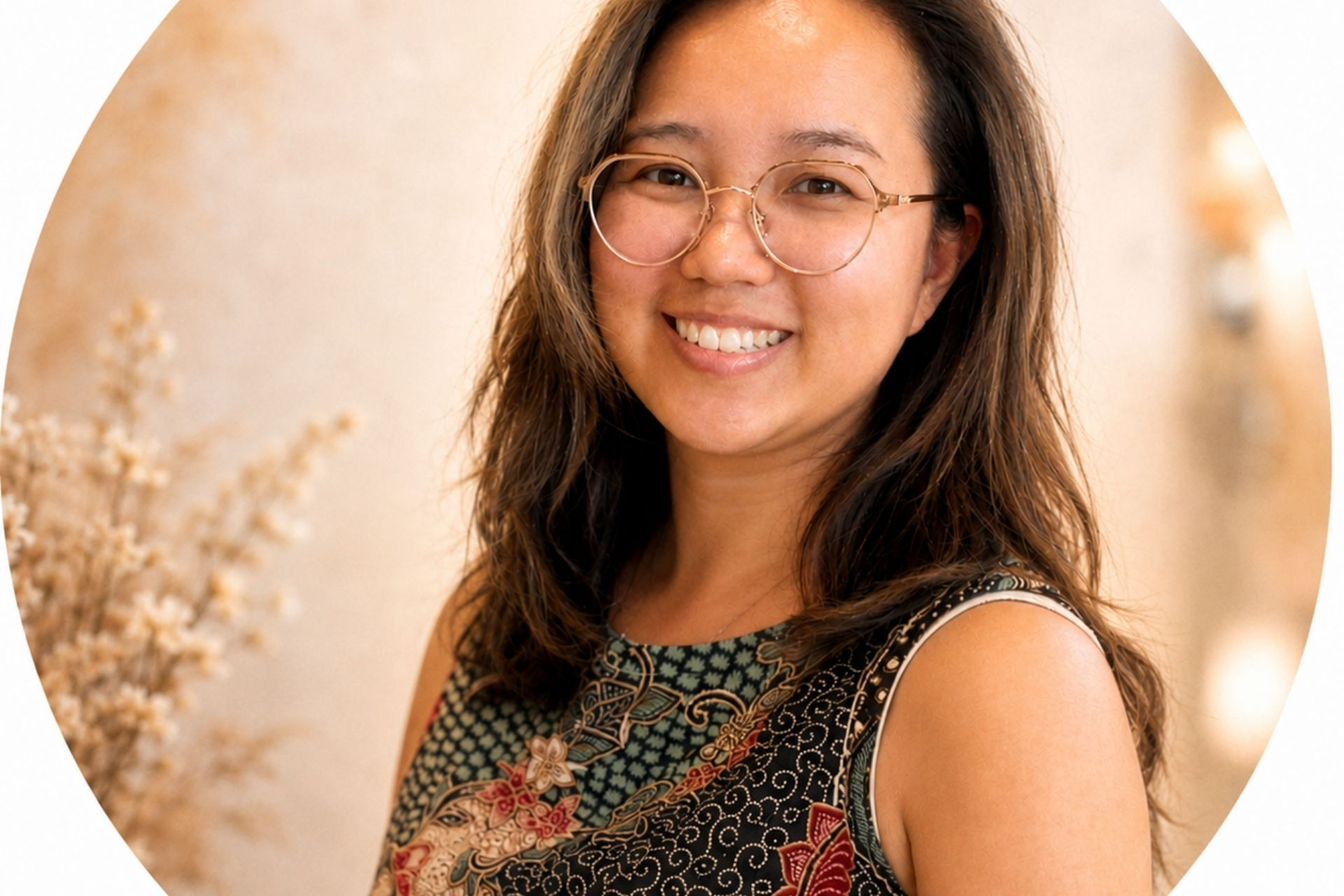
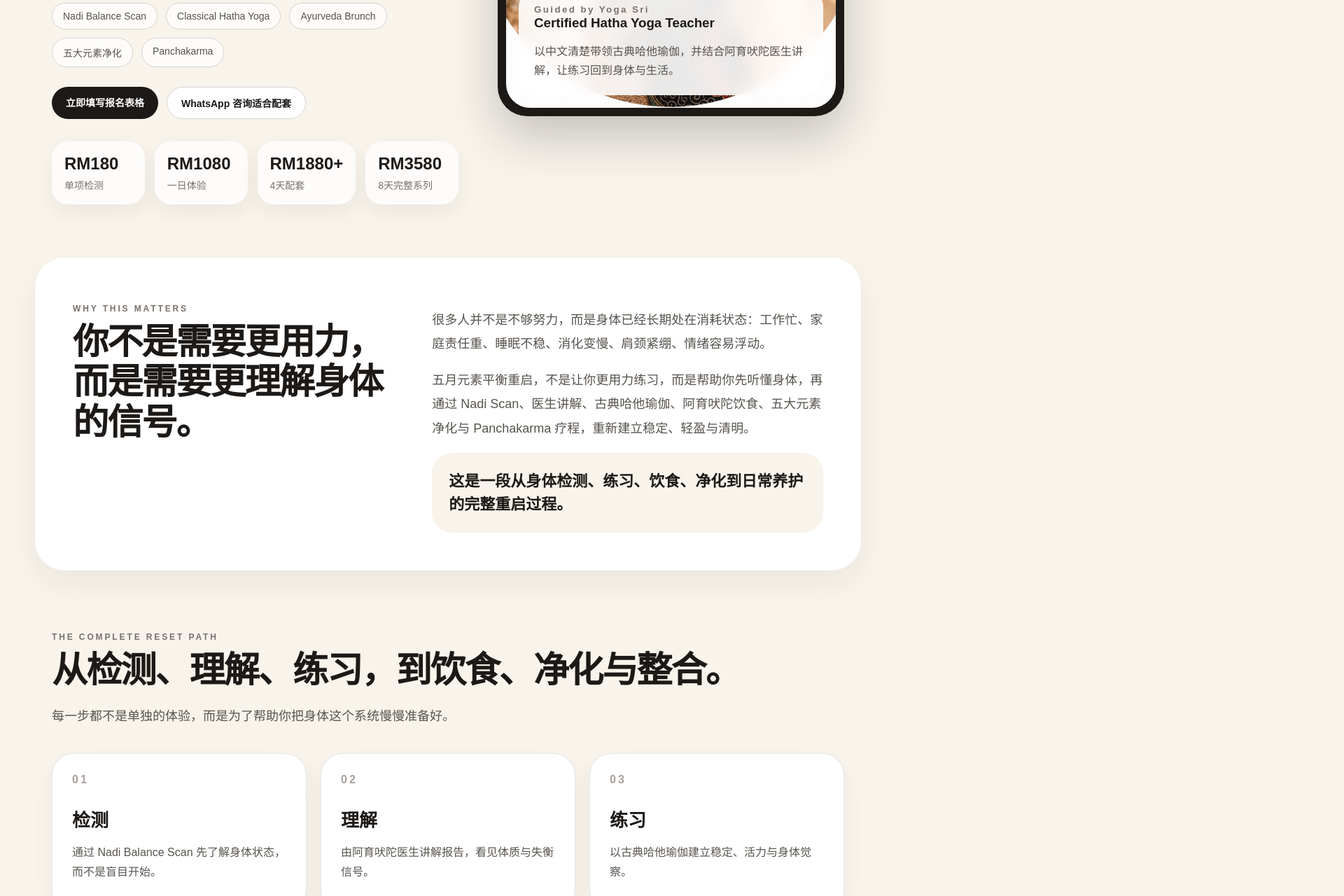
Before and after one commit to yogasriliew-source/yogasriwebsite, a Next.js app: page / in a window 1280 px wide. Shown: the part 700-1980 px from the top of the page at 70% size, 1920 px wide, since content can reach past the window. Built offline with nearby package versions, Linux system fonts and the light colour scheme.

Commit message:
Update globals.css

```diff
--- a/app/globals.css
+++ b/app/globals.css
@@ -1,6 +1,6 @@
-@tailwind base;
-@tailwind components;
-@tailwind utilities;
+* {
+  box-sizing: border-box;
+}
 
 html {
   scroll-behavior: smooth;
@@ -8,4 +8,466 @@ html {
 
 body {
   margin: 0;
+  background: #f8f4ec;
+  color: #1c1917;
+  font-family: Arial, "PingFang SC", "Microsoft YaHei", sans-serif;
 }
+
+a {
+  color: inherit;
+  text-decoration: none;
+}
+
+main {
+  overflow: hidden;
+}
+
+.nav {
+  position: sticky;
+  top: 0;
+  z-index: 20;
+  display: flex;
+  align-items: center;
+  justify-content: space-between;
+  gap: 24px;
+  padding: 18px 6%;
+  background: rgba(248, 244, 236, 0.92);
+  backdrop-filter: blur(16px);
+  border-bottom: 1px solid rgba(120, 113, 108, 0.18);
+}
+
+.logo {
+  font-weight: 700;
+  letter-spacing: 0.18em;
+  font-size: 14px;
+}
+
+.nav-links {
+  display: flex;
+  gap: 26px;
+  font-size: 14px;
+  color: #57534e;
+}
+
+.nav-btn,
+.btn {
+  border-radius: 999px;
+  padding: 12px 20px;
+  font-weight: 700;
+  font-size: 14px;
+  display: inline-block;
+}
+
+.nav-btn,
+.btn-dark {
+  background: #1c1917;
+  color: white;
+}
+
+.btn-light {
+  border: 1px solid #d6d3d1;
+  background: white;
+  color: #1c1917;
+}
+
+.section {
+  max-width: 1180px;
+  margin: 0 auto;
+  padding: 76px 24px;
+}
+
+.hero {
+  display: grid;
+  grid-template-columns: 1.08fr 0.92fr;
+  gap: 56px;
+  align-items: center;
+}
+
+.eyebrow,
+.label {
+  color: #78716c;
+  font-size: 12px;
+  font-weight: 700;
+  letter-spacing: 0.24em;
+  text-transform: uppercase;
+}
+
+h1 {
+  font-size: clamp(42px, 6vw, 76px);
+  line-height: 1.08;
+  letter-spacing: -0.05em;
+  margin: 24px 0;
+}
+
+h2 {
+  font-size: clamp(34px, 4vw, 54px);
+  line-height: 1.12;
+  letter-spacing: -0.04em;
+  margin: 12px 0 20px;
+}
+
+h3 {
+  margin: 0;
+}
+
+.hero-subtitle,
+.section-subtitle,
+.text-block p {
+  color: #57534e;
+  font-size: 18px;
+  line-height: 1.9;
+}
+
+.pill-row,
+.cta-row {
+  display: flex;
+  flex-wrap: wrap;
+  gap: 12px;
+  margin-top: 28px;
+}
+
+.pill-row span {
+  border: 1px solid #d6d3d1;
+  background: rgba(255, 255, 255, 0.72);
+  border-radius: 999px;
+  padding: 10px 15px;
+  font-size: 14px;
+  color: #57534e;
+}
+
+.stats {
+  display: grid;
+  grid-template-columns: repeat(4, 1fr);
+  gap: 14px;
+  margin-top: 32px;
+}
+
+.stats div {
+  background: rgba(255, 255, 255, 0.78);
+  border-radius: 24px;
+  padding: 18px;
+  box-shadow: 0 12px 30px rgba(28, 25, 23, 0.06);
+}
+
+.stats strong {
+  display: block;
+  font-size: 24px;
+}
+
+.stats span {
+  display: block;
+  color: #78716c;
+  font-size: 14px;
+  margin-top: 6px;
+}
+
+.hero-image-card {
+  position: relative;
+  background: #1c1917;
+  border-radius: 42px;
+  padding: 12px;
+  box-shadow: 0 28px 70px rgba(28, 25, 23, 0.24);
+}
+
+.hero-image-card img {
+  width: 100%;
+  height: 560px;
+  object-fit: cover;
+  object-position: center;
+  border-radius: 34px;
+  display: block;
+}
+
+.profile-note {
+  position: absolute;
+  left: 30px;
+  right: 30px;
+  bottom: 30px;
+  background: rgba(255, 255, 255, 0.9);
+  border-radius: 28px;
+  padding: 22px;
+  backdrop-filter: blur(10px);
+}
+
+.profile-note small {
+  color: #78716c;
+  letter-spacing: 0.18em;
+  font-weight: 700;
+}
+
+.profile-note p {
+  color: #57534e;
+  line-height: 1.7;
+  margin-bottom: 0;
+}
+
+.white-box {
+  background: white;
+  border-radius: 42px;
+  padding: 54px;
+  box-shadow: 0 18px 45px rgba(28, 25, 23, 0.06);
+}
+
+.two-col {
+  display: grid;
+  grid-template-columns: 0.9fr 1.1fr;
+  gap: 56px;
+}
+
+.quote {
+  background: #f8f4ec;
+  border-radius: 28px;
+  padding: 24px;
+  font-size: 22px;
+  font-weight: 700;
+  line-height: 1.5;
+}
+
+.journey-grid,
+.program-grid {
+  display: grid;
+  gap: 20px;
+  margin-top: 36px;
+}
+
+.journey-grid {
+  grid-template-columns: repeat(3, 1fr);
+}
+
+.journey-card,
+.program-card,
+.mini-card,
+.payment-box,
+.faq-box {
+  background: white;
+  border: 1px solid rgba(120, 113, 108, 0.16);
+  border-radius: 32px;
+  padding: 28px;
+  box-shadow: 0 14px 35px rgba(28, 25, 23, 0.05);
+}
+
+.journey-card span {
+  color: #a8a29e;
+  font-weight: 700;
+  letter-spacing: 0.2em;
+}
+
+.journey-card h3 {
+  margin-top: 28px;
+  font-size: 26px;
+}
+
+.journey-card p,
+.mini-card p,
+.program-card p,
+.program-card li {
+  color: #57534e;
+  line-height: 1.7;
+}
+
+.audience-grid {
+  display: grid;
+  grid-template-columns: 0.9fr 1.1fr;
+  gap: 24px;
+}
+
+.dark-box,
+.final-cta {
+  background: #1c1917;
+  color: white;
+  border-radius: 42px;
+  padding: 42px;
+}
+
+.dark-box .label,
+.final-cta .label {
+  color: #d6d3d1;
+}
+
+.audience-cards {
+  display: grid;
+  grid-template-columns: repeat(2, 1fr);
+  gap: 20px;
+}
+
+.program-grid {
+  grid-template-columns: repeat(3, 1fr);
+}
+
+.program-card {
+  display: flex;
+  flex-direction: column;
+  min-height: 100%;
+}
+
+.program-card.highlight {
+  background: #1c1917;
+  color: white;
+}
+
+.program-card.highlight p,
+.program-card.highlight li,
+.program-card.highlight .muted {
+  color: #d6d3d1;
+}
+
+.program-top {
+  display: flex;
+  justify-content: space-between;
+  gap: 12px;
+  margin-bottom: 22px;
+}
+
+.program-date,
+.program-tag {
+  font-size: 12px;
+  font-weight: 700;
+  color: #78716c;
+}
+
+.program-tag {
+  background: #f5f5f4;
+  color: #1c1917;
+  padding: 6px 10px;
+  border-radius: 999px;
+}
+
+.program-card h3 {
+  font-size: 22px;
+  line-height: 1.35;
+}
+
+.price {
+  font-size: 42px !important;
+  font-weight: 800;
+  color: inherit !important;
+  margin: 24px 0;
+}
+
+.best-for {
+  background: #f8f4ec;
+  border-radius: 24px;
+  padding: 18px;
+  margin-bottom: 20px;
+}
+
+.highlight .best-for {
+  background: rgba(255, 255, 255, 0.1);
+}
+
+.program-card ul {
+  padding-left: 0;
+  list-style: none;
+  margin-top: auto;
+}
+
+.faq-section {
+  max-width: 900px;
+  text-align: center;
+}
+
+.faq-box {
+  text-align: left;
+  margin-top: 28px;
+}
+
+.faq-item {
+  border-bottom: 1px solid #e7e5e4;
+  padding: 22px 0;
+}
+
+.faq-item:last-child {
+  border-bottom: none;
+}
+
+.faq-item button {
+  width: 100%;
+  border: none;
+  background: transparent;
+  padding: 0;
+  display: flex;
+  justify-content: space-between;
+  gap: 20px;
+  text-align: left;
+  font-size: 19px;
+  font-weight: 700;
+  cursor: pointer;
+}
+
+.faq-item p {
+  color: #57534e;
+  line-height: 1.8;
+  font-size: 16px;
+}
+
+.final-cta {
+  display: grid;
+  grid-template-columns: 1.1fr 0.9fr;
+  gap: 32px;
+  align-items: center;
+}
+
+.final-cta p {
+  color: #d6d3d1;
+  line-height: 1.8;
+}
+
+.payment-box {
+  color: #1c1917;
+}
+
+.payment-box small {
+  color: #78716c;
+}
+
+.payment-box strong {
+  font-size: 22px;
+}
+
+footer {
+  text-align: center;
+  padding: 38px 20px;
+  border-top: 1px solid #e7e5e4;
+  color: #78716c;
+  font-size: 14px;
+}
+
+@media (max-width: 900px) {
+  .nav-links {
+    display: none;
+  }
+
+  .hero,
+  .two-col,
+  .audience-grid,
+  .final-cta {
+    grid-template-columns: 1fr;
+  }
+
+  .journey-grid,
+  .program-grid,
+  .audience-cards,
+  .stats {
+    grid-template-columns: 1fr;
+  }
+
+  .section {
+    padding: 56px 18px;
+  }
+
+  .white-box,
+  .dark-box,
+  .final-cta {
+    padding: 30px;
+    border-radius: 30px;
+  }
+
+  .hero-image-card img {
+    height: 460px;
+  }
+
+  .profile-note {
+    position: static;
+    margin-top: 12px;
+  }
+}
```
